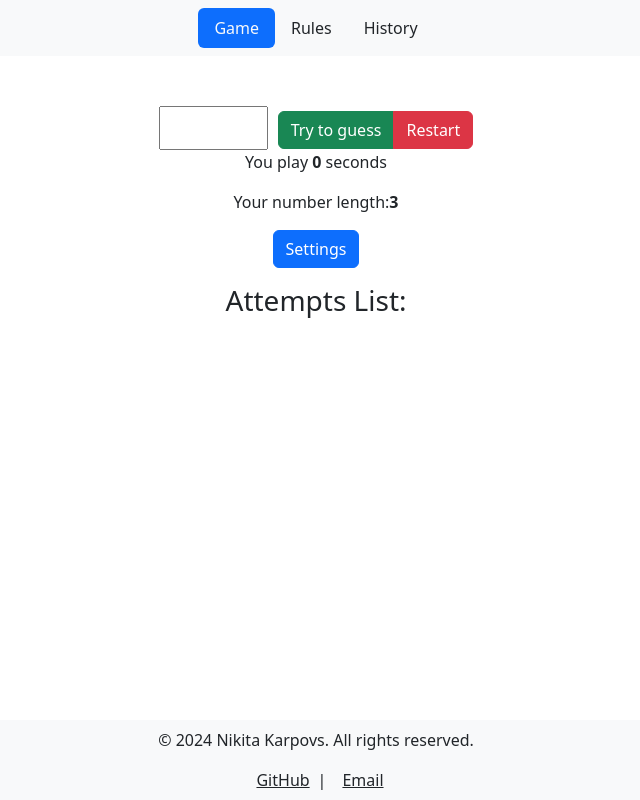
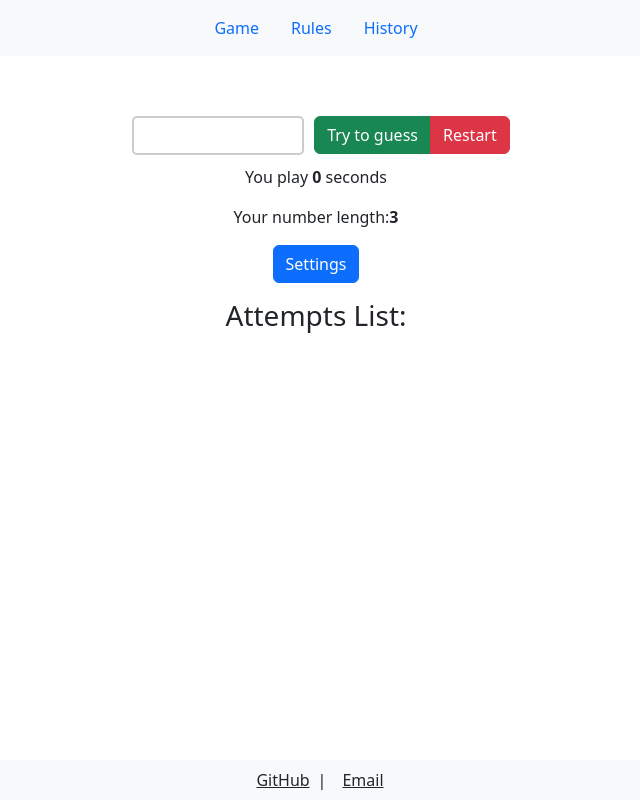
Before and after one commit to ImWeffi/Bulls_Cows, a React (Create React App) app: page / in a window 1280 px wide. Shown: the whole page, without its empty margins (324-964 px from the left). Built offline with nearby package versions, Linux system fonts and the light colour scheme.

Commit message:
Fix bugs in game input and game end

```diff
--- a/src/components/Footer.jsx
+++ b/src/components/Footer.jsx
@@ -7,7 +7,6 @@ const Footer = () => {
   return (
     <footer className="bg-light text-dark text-center p-2 fixed-bottom">
       <div className="container">
-        <p>&copy; 2024 Nikita Karpovs. All rights reserved.</p>
         <div>
           <a
             href="https://github.com/ImWeffi"
--- a/src/components/Header.jsx
+++ b/src/components/Header.jsx
@@ -1,25 +1,26 @@
-import { Link } from "react-router-dom";
+import { NavLink } from "react-router-dom";
 import React from "react";
+
 import "bootstrap/dist/css/bootstrap.min.css";
 
 export default function Header() {
   return (
-    <header className="d-flex justify-content-center py-2 bg-light">
+    <header className="d-flex justify-content-center py-2 bg-light text-black">
       <ul className="nav nav-pills">
         <li className="nav-item">
-          <Link to="/game" className="nav-link active text-light">
+          <NavLink to="/game" className="nav-link" activeClassName="active">
             Game
-          </Link>
+          </NavLink>
         </li>
         <li className="nav-item">
-          <Link to="/rules" className="nav-link text-dark">
+          <NavLink to="/rules" className="nav-link" activeClassName="active">
             Rules
-          </Link>
+          </NavLink>
         </li>
         <li className="nav-item">
-          <Link to="/history" className="nav-link text-dark">
+          <NavLink to="/history" className="nav-link" activeClassName="active">
             History
-          </Link>
+          </NavLink>
         </li>
       </ul>
     </header>
--- a/src/pages/Game.jsx
+++ b/src/pages/Game.jsx
@@ -13,6 +13,7 @@ const Game = (props) => {
   const [feedback, setFeedback] = useState("");
   const [attempts, setAttempts] = useState([]);
   const [timer, setTimer] = useState(0);
+  const [gameWon, setGameWon] = useState(false)
 
   function genrateThreeDigitNumber() {
     const numbers = [1, 2, 3, 4, 5, 6, 7, 8, 9];
@@ -33,7 +34,7 @@ const Game = (props) => {
 
   function handleGuessChange(event) {
     const value = event.target.value;
-    if (/^[1-9][1-9]*$/.test(value) || value === "") {
+    if (/^[1-9][0-9]*$/.test(value) || value === "") {
       const uniqueDigits = new Set(value.split(""));
       if (uniqueDigits.size === value.length) {
         setGuess(value);
@@ -71,6 +72,7 @@ const Game = (props) => {
         alert(`Congrats, you win! Bulls: ${bulls}`);
         setTimer(0);
         setGuess("");
+        setGameWon(true);
       } else {
         setFeedback(`Bulls: ${bulls} Cows: ${cows} Try again!`);
       }
@@ -91,6 +93,7 @@ const Game = (props) => {
 
   function restartGame() {
     startNewGame(numberLength);
+    setGameWon(false);
   }
 
   function startNewGame(numberLength) {
@@ -108,6 +111,7 @@ const Game = (props) => {
 
   const handleRestart = () => {
     startNewGame(numberLength);
+    setGameWon(false);
   };
 
   const handleNumberLengthChangeModal = (newNumberLength) => {
@@ -124,13 +128,16 @@ const Game = (props) => {
         <form onSubmit={guessSumbit}>
           <input
             id="guess"
-            type="number"
+            type="text"
+            pattern="\d*"
             value={guess}
             onChange={handleGuessChange}
             onKeyUp={handleGuessChange}
+            min={Math.pow(10, numberLength - 1)}
             max={Math.pow(10, numberLength) - 1}
-            min={Math.pow(10, numberLength - 1)}
+            maxLength={numberLength}
             required
+            disabled={gameWon}
           />
           <div className="btn-group" role="group">
             <button className="btn btn-success" type="sumbit">
--- a/src/styles/Game.css
+++ b/src/styles/Game.css
@@ -1,14 +1,22 @@
 .game {
     text-align: center;
     margin-top: 50px;
-  }
-
-  input {
-    padding: 8px;
-    margin-right: 10px;
   }
 
   button {
     padding: 8px 20px;
     cursor: pointer;
   }
+
+  .game input {
+    padding: 10px;
+    margin: 10px;
+    border: 2px solid #ccc;
+    border-radius: 5px;
+    font-size: 10px;
+  }
+
+  .game input:disabled {
+    background-color: #f2f2f2;
+    color: #999;
+  }
```
